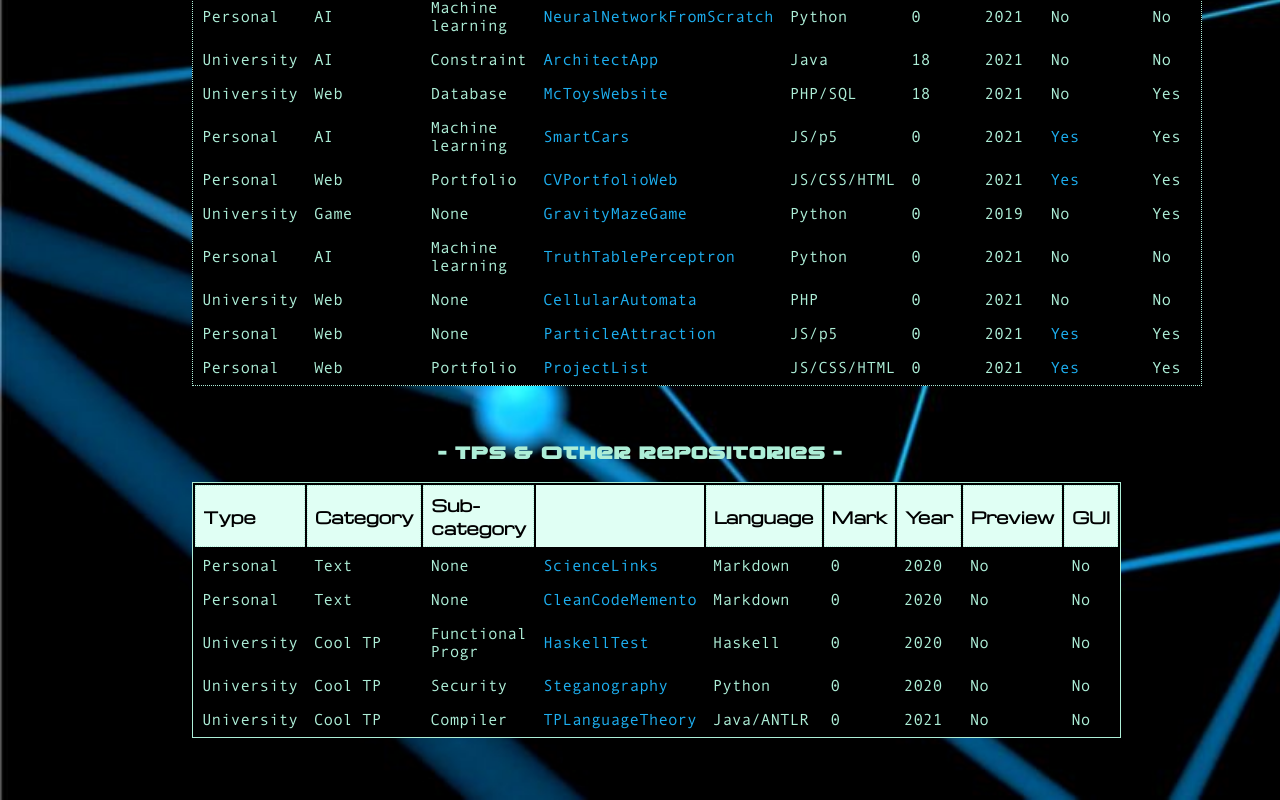
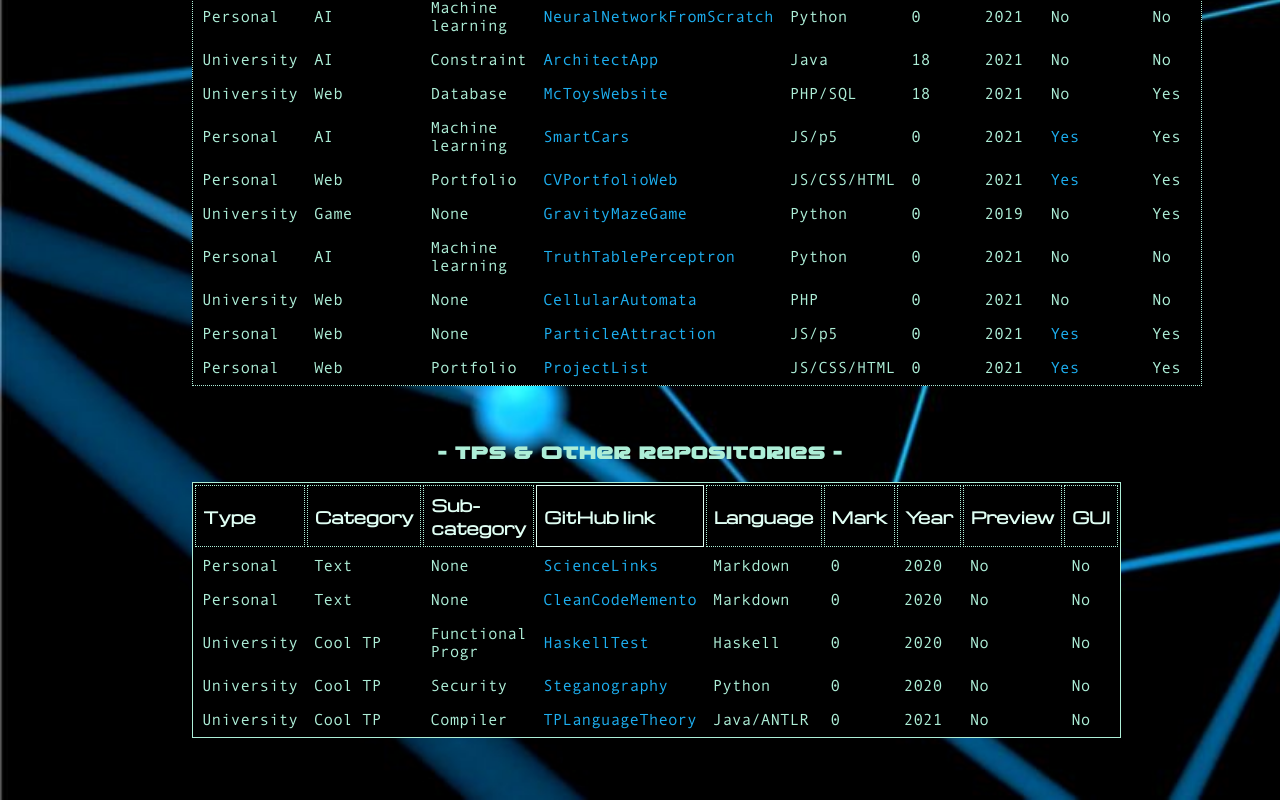
Before and after one commit to hanzopgp/ProjectList, a plain HTML site: page index.html in a window 1280 px wide. In both pictures the pointer is over the element 656 px from the left and 1026 px from the top of the page. Shown: the part 510-1310 px from the top of the page. Drawn offline with Linux system fonts and the light colour scheme.

Commit message:
fixing hover

```diff
--- a/style.css
+++ b/style.css
@@ -104,6 +104,11 @@ tr:hover{
     color: #e0fff4;
 }
 
+#titles2:hover{
+    background-color: black;
+    color: #e0fff4;
+}
+
 table {
     border : 1px dotted #adeed7;
     margin: auto;
```
